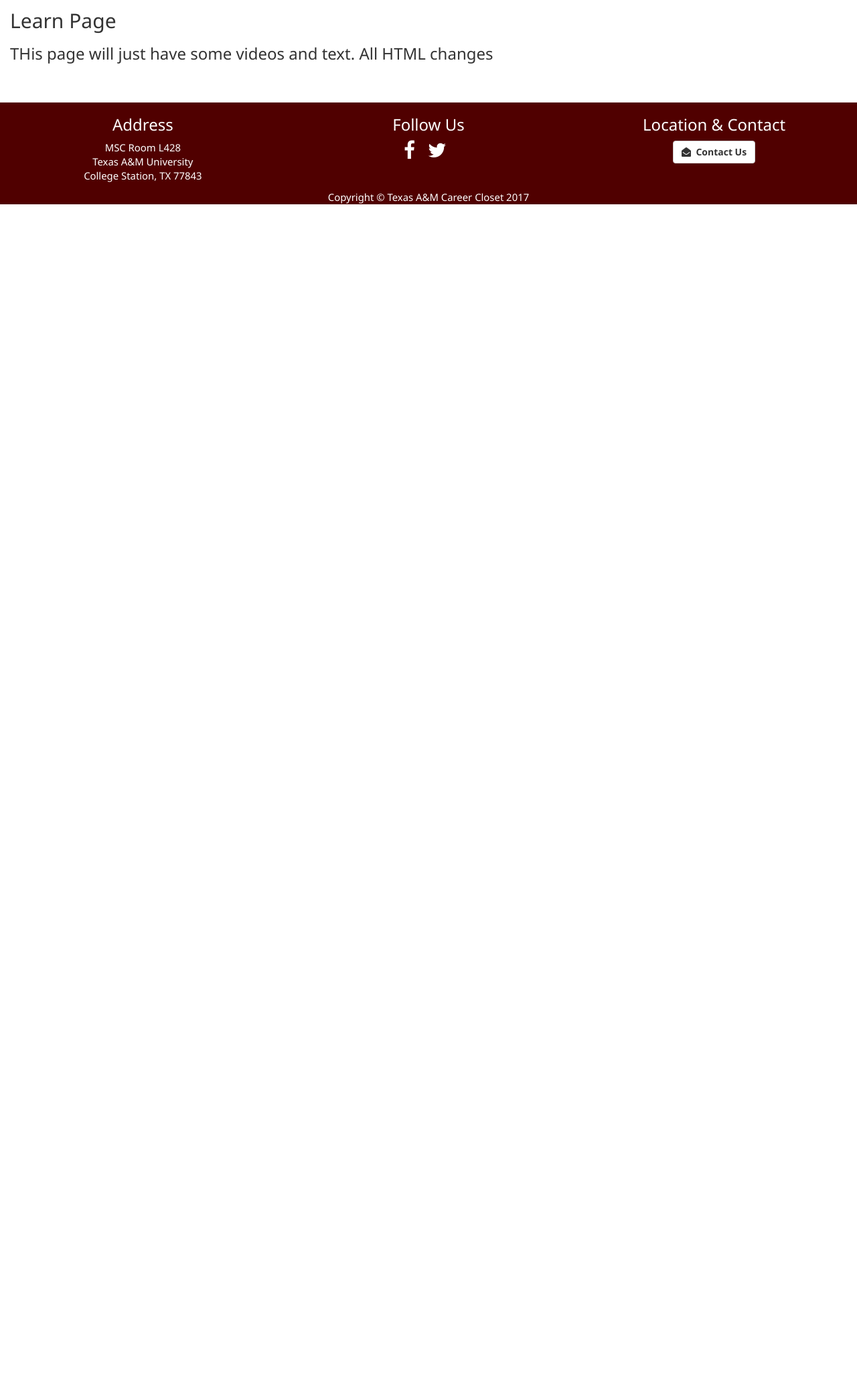
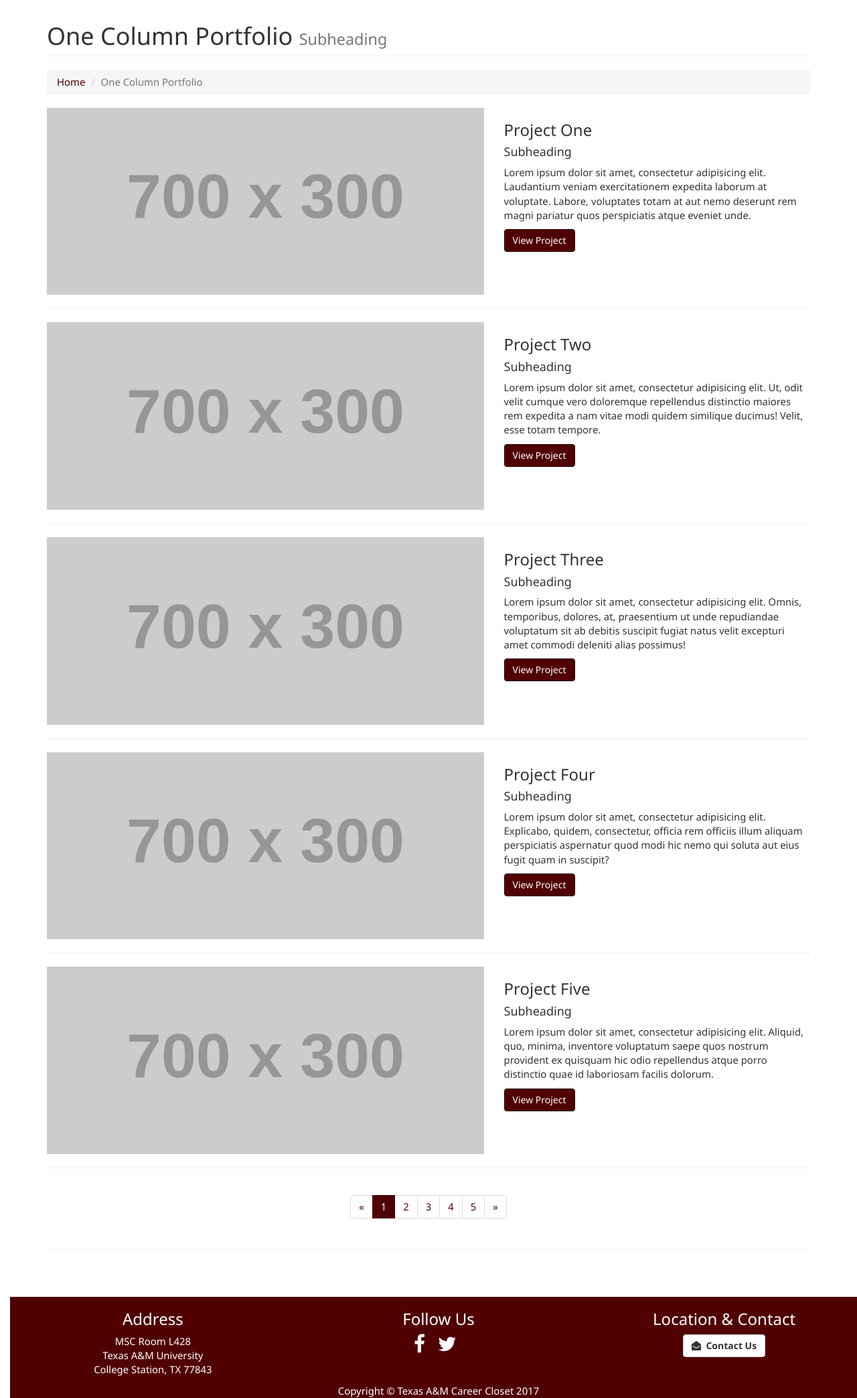
Before and after one commit to careerclosetatm/CareerCloset, a Flask app: page /learn in a window 1280 px wide. Shown: the part 81-2168 px from the top of the page at 67% size. Before the commit the page ends 386 px from the top, so only its background shows below. Run offline with Flask 2, Linux system fonts and the light colour scheme; grey boxes labelled with a size stand in for pictures from a placeholder-image service; some libraries are stand-ins or nearby versions.

Commit message:
404 added

```diff
--- a/CareerCloset/templates/learn.html
+++ b/CareerCloset/templates/learn.html
@@ -1,7 +1,153 @@
+
 {% extends "layout.html" %}
 {% block content %}
-  <div class="jumbo">
-    <h2>Learn Page</h2>
-    <h3>THis page will just have some videos and text.  All HTML changes</h3>
-  </div>
-{% endblock %}
+
+    <!-- Page Content -->
+    <div class="container">
+
+        <!-- Page Heading/Breadcrumbs -->
+        <div class="row">
+            <div class="col-lg-12">
+                <h1 class="page-header">One Column Portfolio
+                    <small>Subheading</small>
+                </h1>
+                <ol class="breadcrumb">
+                    <li><a href="index.html">Home</a>
+                    </li>
+                    <li class="active">One Column Portfolio</li>
+                </ol>
+            </div>
+        </div>
+        <!-- /.row -->
+
+        <!-- Project One -->
+        <div class="row">
+            <div class="col-md-7">
+                <a href="portfolio-item.html">
+                    <img class="img-responsive img-hover" src="http://placehold.it/700x300" alt="">
+                </a>
+            </div>
+            <div class="col-md-5">
+                <h3>Project One</h3>
+                <h4>Subheading</h4>
+                <p>Lorem ipsum dolor sit amet, consectetur adipisicing elit. Laudantium veniam exercitationem expedita laborum at voluptate. Labore, voluptates totam at aut nemo deserunt rem magni pariatur quos perspiciatis atque eveniet unde.</p>
+                <a class="btn btn-primary" href="portfolio-item.html">View Project</i></a>
+            </div>
+        </div>
+        <!-- /.row -->
+
+        <hr>
+
+        <!-- Project Two -->
+        <div class="row">
+            <div class="col-md-7">
+                <a href="portfolio-item.html">
+                    <img class="img-responsive img-hover" src="http://placehold.it/700x300" alt="">
+                </a>
+            </div>
+            <div class="col-md-5">
+                <h3>Project Two</h3>
+                <h4>Subheading</h4>
+                <p>Lorem ipsum dolor sit amet, consectetur adipisicing elit. Ut, odit velit cumque vero doloremque repellendus distinctio maiores rem expedita a nam vitae modi quidem similique ducimus! Velit, esse totam tempore.</p>
+                <a class="btn btn-primary" href="portfolio-item.html">View Project</i></a>
+            </div>
+        </div>
+        <!-- /.row -->
+
+        <hr>
+
+        <!-- Project Three -->
+        <div class="row">
+            <div class="col-md-7">
+                <a href="portfolio-item.html">
+                    <img class="img-responsive img-hover" src="http://placehold.it/700x300" alt="">
+                </a>
+            </div>
+            <div class="col-md-5">
+                <h3>Project Three</h3>
+                <h4>Subheading</h4>
+                <p>Lorem ipsum dolor sit amet, consectetur adipisicing elit. Omnis, temporibus, dolores, at, praesentium ut unde repudiandae voluptatum sit ab debitis suscipit fugiat natus velit excepturi amet commodi deleniti alias possimus!</p>
+                <a class="btn btn-primary" href="portfolio-item.html">View Project</i></a>
+            </div>
+        </div>
+        <!-- /.row -->
+
+        <hr>
+
+        <!-- Project Four -->
+        <div class="row">
+
+            <div class="col-md-7">
+                <a href="portfolio-item.html">
+                    <img class="img-responsive img-hover" src="http://placehold.it/700x300" alt="">
+                </a>
+            </div>
+            <div class="col-md-5">
+                <h3>Project Four</h3>
+                <h4>Subheading</h4>
+                <p>Lorem ipsum dolor sit amet, consectetur adipisicing elit. Explicabo, quidem, consectetur, officia rem officiis illum aliquam perspiciatis aspernatur quod modi hic nemo qui soluta aut eius fugit quam in suscipit?</p>
+                <a class="btn btn-primary" href="portfolio-item.html">View Project</i></a>
+            </div>
+        </div>
+        <!-- /.row -->
+
+        <hr>
+
+        <!-- Project Five -->
+        <div class="row">
+            <div class="col-md-7">
+                <a href="#">
+                    <img class="img-responsive img-hover" src="http://placehold.it/700x300" alt="">
+                </a>
+            </div>
+            <div class="col-md-5">
+                <h3>Project Five</h3>
+                <h4>Subheading</h4>
+                <p>Lorem ipsum dolor sit amet, consectetur adipisicing elit. Aliquid, quo, minima, inventore voluptatum saepe quos nostrum provident ex quisquam hic odio repellendus atque porro distinctio quae id laboriosam facilis dolorum.</p>
+                <a class="btn btn-primary" href="#">View Project</i></a>
+            </div>
+        </div>
+        <!-- /.row -->
+
+        <hr>
+
+        <!-- Pagination -->
+        <div class="row text-center">
+            <div class="col-lg-12">
+                <ul class="pagination">
+                    <li>
+                        <a href="#">&laquo;</a>
+                    </li>
+                    <li class="active">
+                        <a href="#">1</a>
+                    </li>
+                    <li>
+                        <a href="#">2</a>
+                    </li>
+                    <li>
+                        <a href="#">3</a>
+                    </li>
+                    <li>
+                        <a href="#">4</a>
+                    </li>
+                    <li>
+                        <a href="#">5</a>
+                    </li>
+                    <li>
+                        <a href="#">&raquo;</a>
+                    </li>
+                </ul>
+            </div>
+        </div>
+        <!-- /.row -->
+
+        <hr>
+
+
+    <!-- jQuery -->
+    <script src="js/jquery.js"></script>
+
+    <!-- Bootstrap Core JavaScript -->
+    <script src="js/bootstrap.min.js"></script>
+
+        {% endblock %}
```
